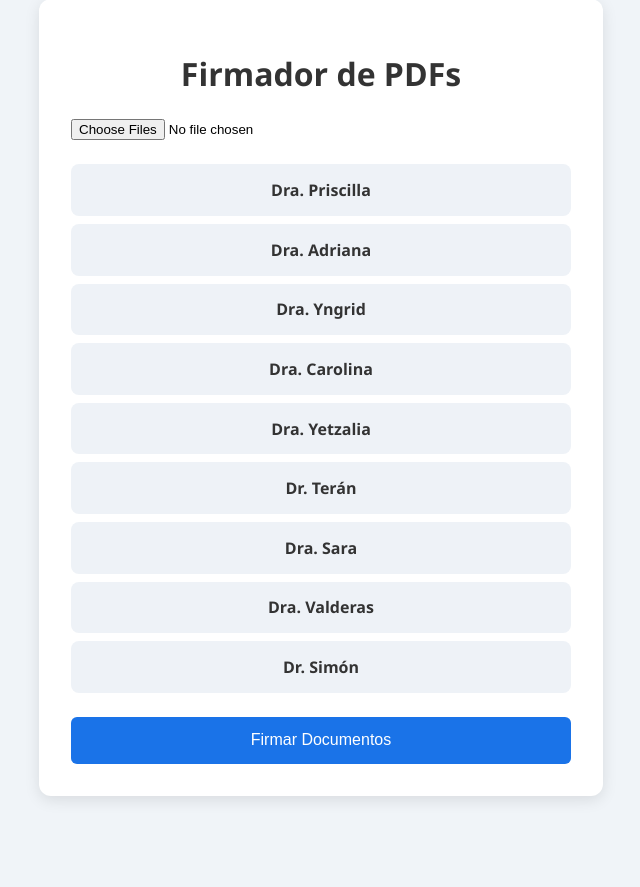
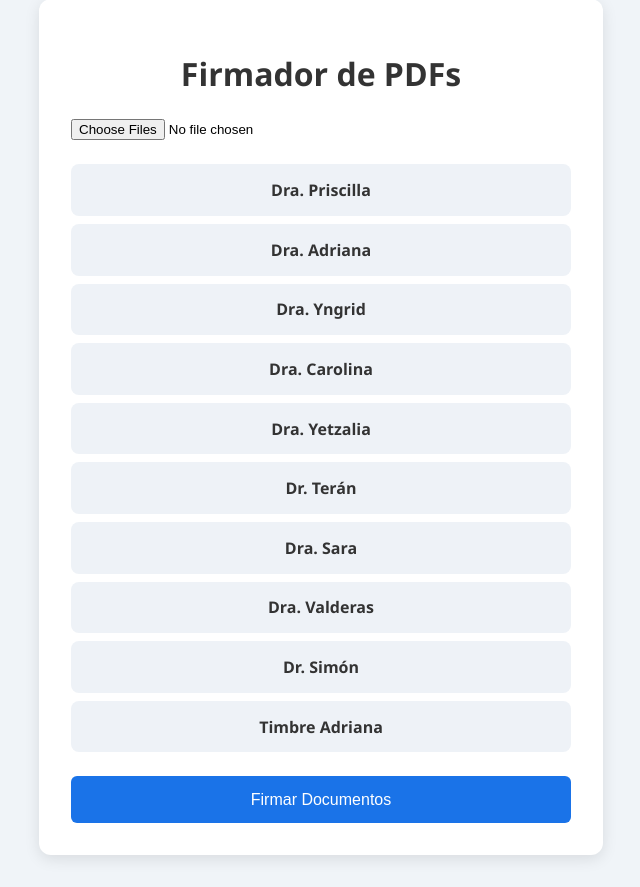
Before and after one commit to jmirandal1994/firmador_cardiohome, a Flask app: page / in a window 1280 px wide. Shown: the part 257-1144 px from the top of the page, without its empty margins (319-959 px from the left). Before the commit the page ends 1057 px from the top, so only its background shows below. Run offline with Flask 3, Linux system fonts and the light colour scheme.

Commit message:
Update index.html

```diff
--- a/templates/index.html
+++ b/templates/index.html
@@ -125,6 +125,10 @@
         <input type="radio" id="simon" name="doctora" value="simon">
         <label for="simon">Dr. Simón</label>
     </div>
+    <div class="radio-option">
+        <input type="radio" id="timbre_adriana" name="doctora" value="Timbre Adriana">
+        <label for="timbre_adriana">Timbre Adriana</label>
+    </div>
 </div>
 
             <button type="submit">Firmar Documentos</button>
```
Lines whose indentation alone changed are shown as unchanged.
